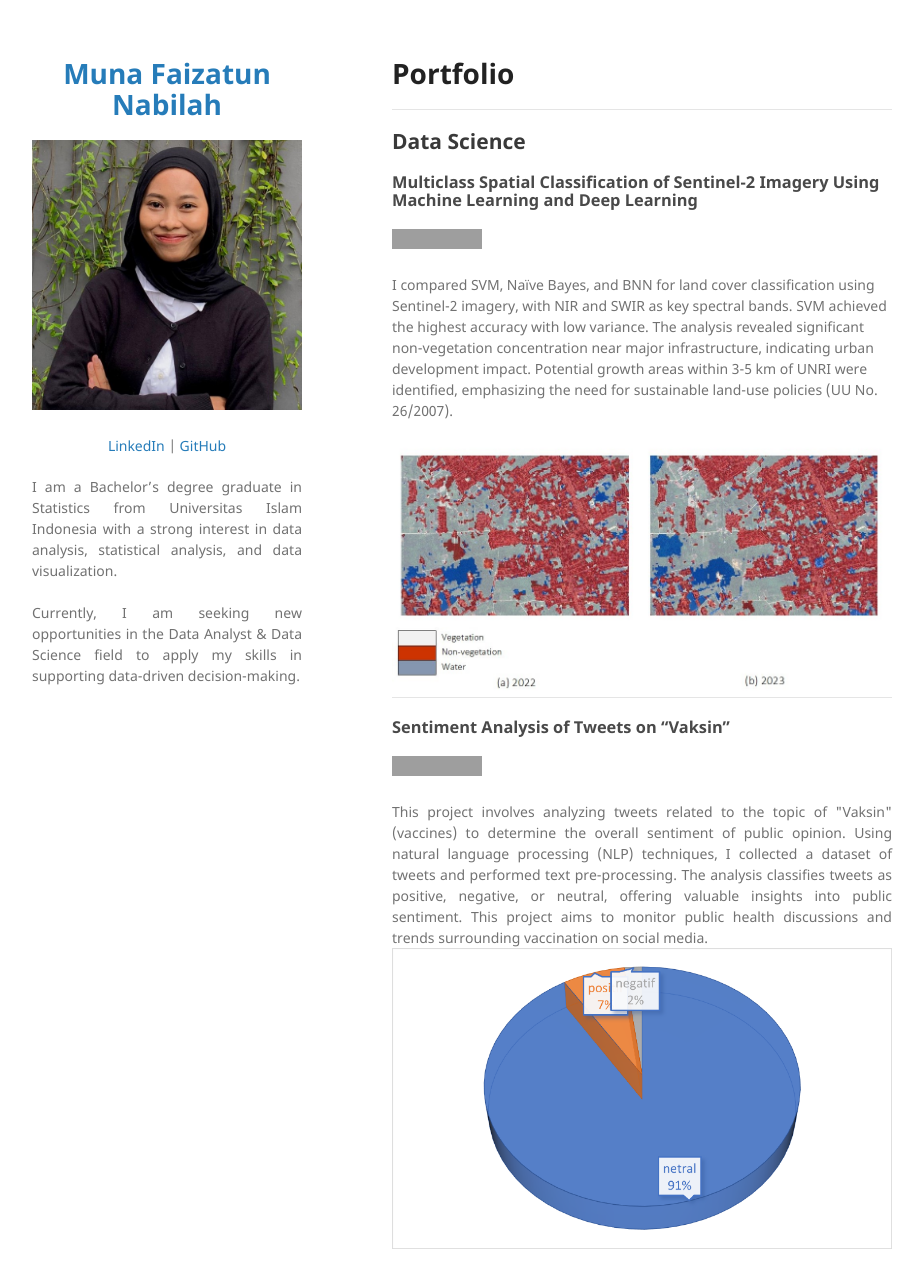
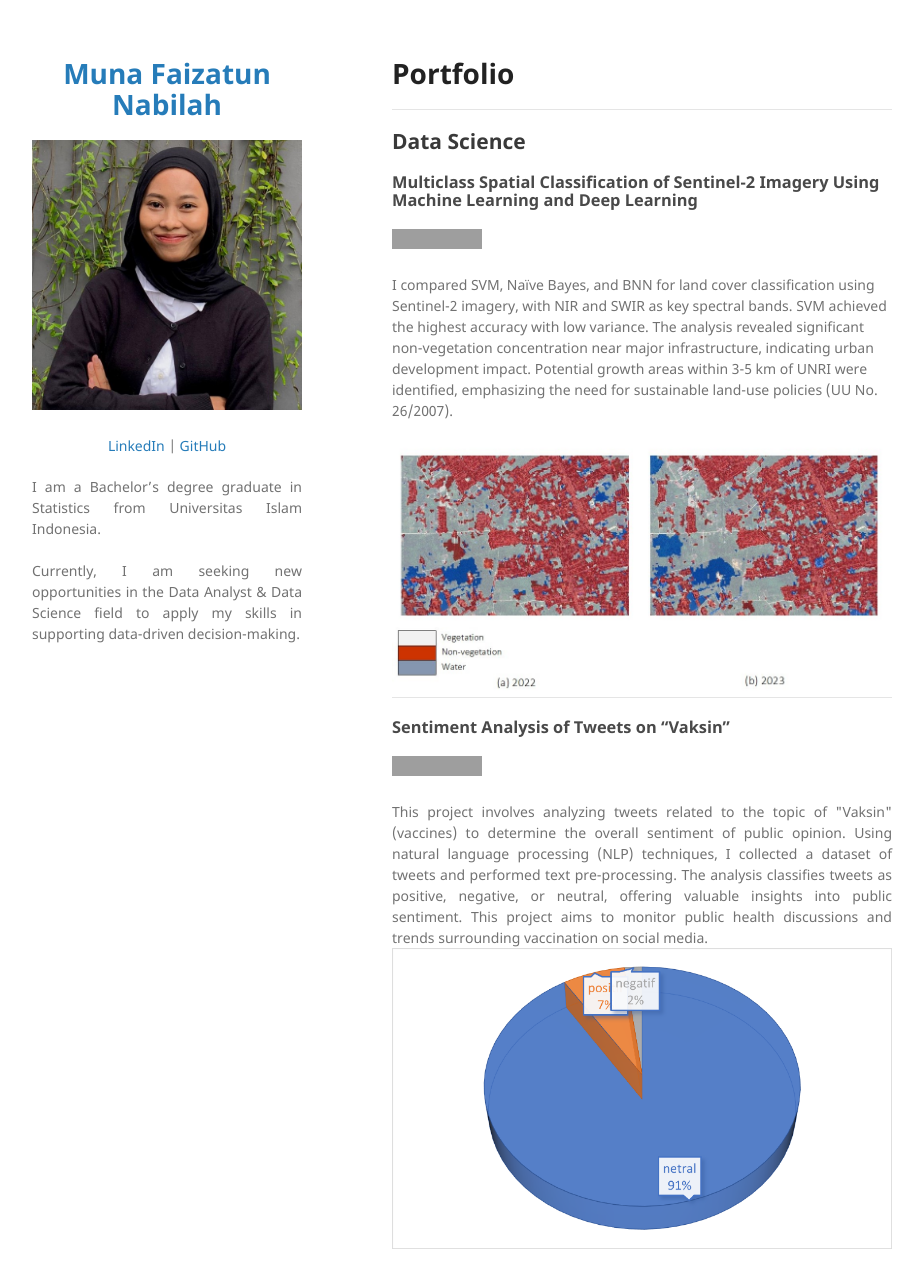
Before and after one commit to munafaizatun/munafaizatun.github.io, a Jekyll site: the page built from index.md, in a window 1280 px wide and 1304 px high. Shown: the top 1288 px of the window, without its empty margins (178-1102 px from the left). Built offline with Jekyll 4.4.1, drawn with Linux system fonts in a browser that asks for light colours; our own code applies the rules of GitHub Pages for plain Markdown files; grey boxes are pictures that could not be loaded.

Commit message:
Update _config.yml

```diff
--- a/_config.yml
+++ b/_config.yml
@@ -9,7 +9,7 @@ description:
   </p>
 
   <p align="justify">
-  I am a Bachelor’s degree graduate in Statistics from Universitas Islam Indonesia with a strong interest in data analysis, statistical analysis, and data visualization.
+  I am a Bachelor’s degree graduate in Statistics from Universitas Islam Indonesia.
   <br><br>
   Currently, I am seeking new opportunities in the Data Analyst & Data Science field to apply my skills in supporting data-driven decision-making.
   <br><br>
```
